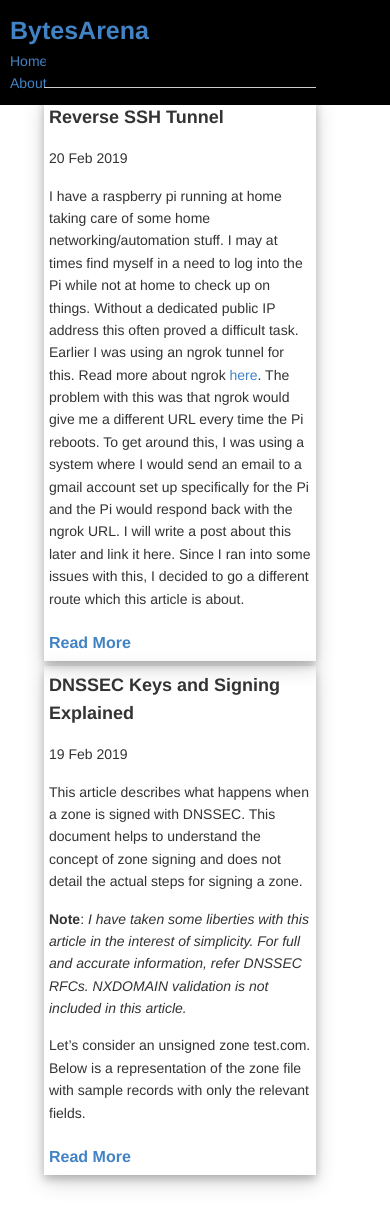
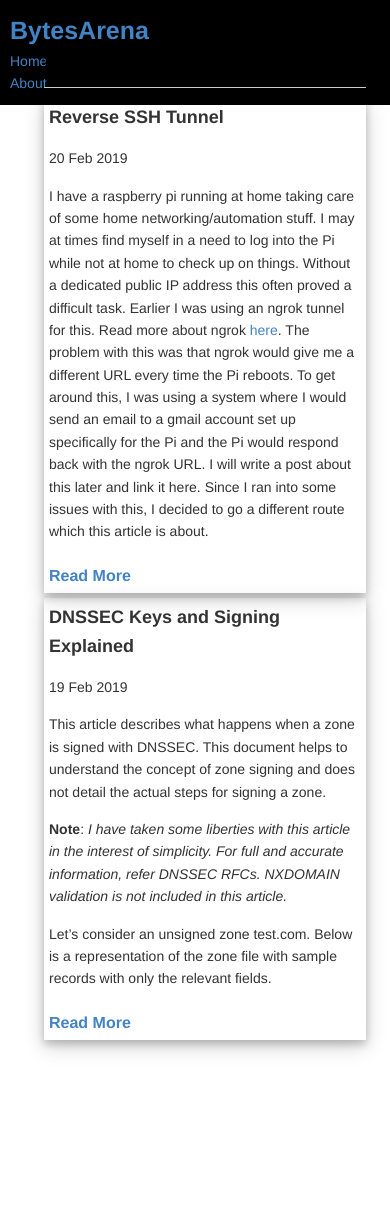
Before and after one commit to bytesarena/bytesarena.github.io, a Jekyll site: the page built from index.html, in a window 390 px wide and 1219 px high. Built offline with Jekyll 4.4.1, drawn with Linux system fonts in a browser that asks for light colours.

Commit message:
Too lazy to type a real commit message

```diff
--- a/assets/css/style.css
+++ b/assets/css/style.css
@@ -52,12 +52,12 @@ li.side {
 @media screen and (max-width: 900px) {
 .content{
   margin-top: 5px;
-  width: 300px;;
+  width: 350px;;
 }
 
 .header {
   position: static;
-  width: 300px;
+  width: 350px;
 }
 
 }
```
Also changed, not shown: 1 other file.
